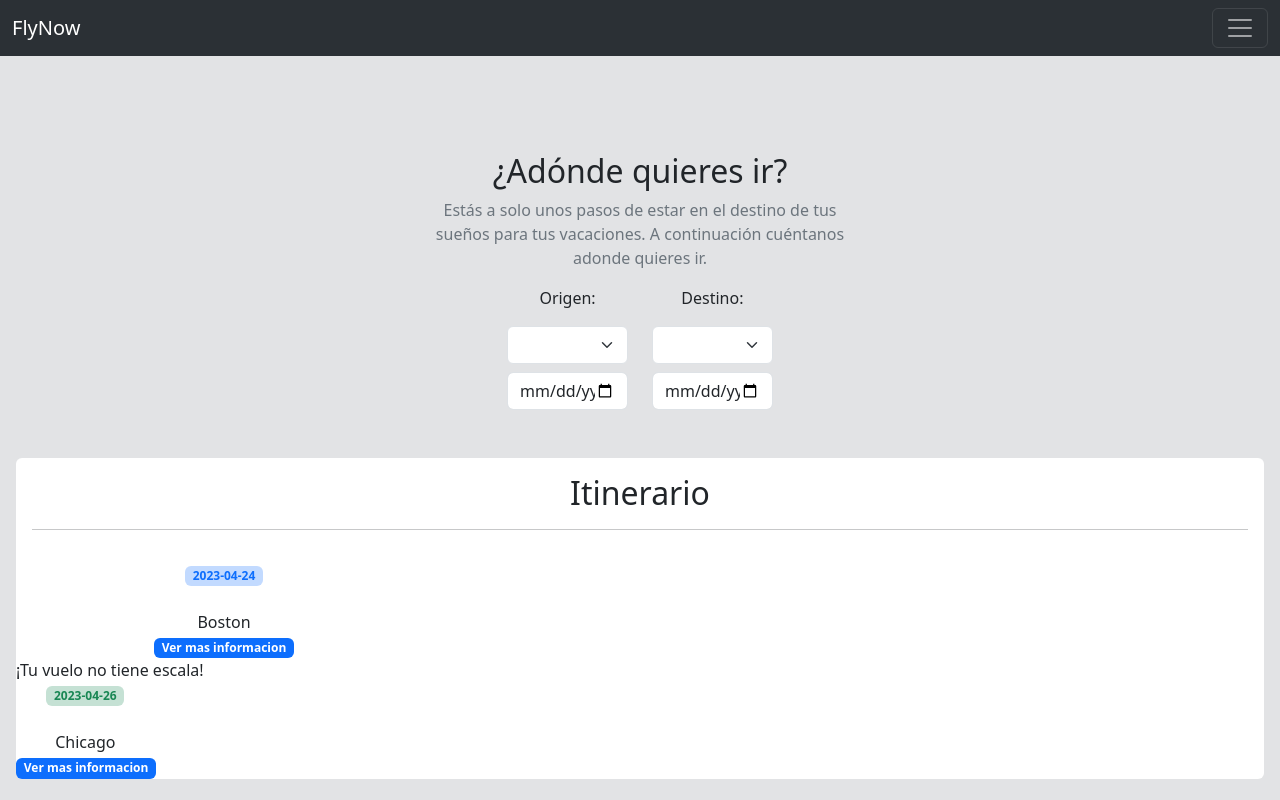
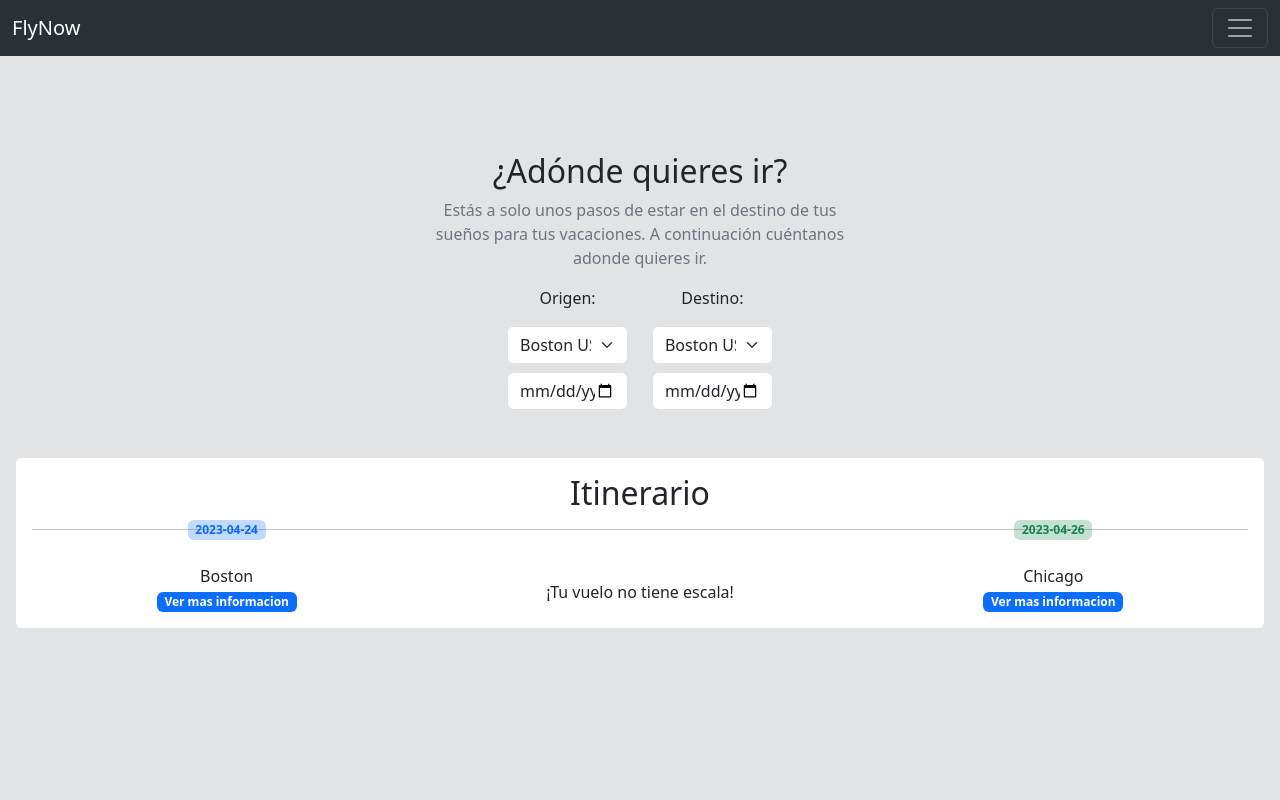
Before and after one commit to DiegoPardoCalderon/ReboundM3S4, a plain HTML site: page index.html in a window 1280 px wide. Drawn offline with nearby package versions, Linux system fonts and the light colour scheme.

Commit message:
seguimos avanzando en el proyecto

```diff
--- a/assets/js/main.js
+++ b/assets/js/main.js
@@ -0,0 +1,5 @@
+var origen = document.querySelector('#origen');
+    origen.addEventListener('change, function ({
+        var resultadoorigen = document.querySelector('#resultadoorigen');
+
+     }),
--- a/index.html
+++ b/index.html
@@ -53,13 +53,23 @@
                         <div class="row">
                             <div class="col-4 offset-2">
                                 <div class="mb-3 text-center">Origen:</div>
-                                <select id="Origen" class="form-select"></select>
+                                <select id="origen" class="form-select">
+                                    <option value="Boston USA">Boston USA</option>
+                                    <option value="Chicago USA">Chicago USA</option>
+                                    <option value="Paris FR">Paris FR</option>
+                                    <option value="Santiago CH">Santiago CH</option>
+                                  </select>
                                 <input type="date" class="mt-2 form-control">
                             </div>
-                            <div class="col-4">
-                                <div class="mb-3 text-center">Destino:</div>
-                                <select id="Destino" class="form-select"></select>
-                                <input type="date" class="mt-2 form-control">
+                        <div class="col-4">
+                            <div class="mb-3 text-center">Destino:</div>
+                            <select id="Destino" class="form-select">
+                                    <option value="Boston USA">Boston USA</option>
+                                    <option value="Chicago USA">Chicago USA</option>
+                                    <option value="Paris FR">Paris FR</option>
+                                    <option value="Venecia IT">Venecia IT</option>
+                           </select>
+                            <input type="date" class="mt-2 form-control">
                         </div>
                 </div>
             </div>
@@ -69,32 +79,28 @@
                 <div class="card-body">
                   <h2 class="card-title text-center">Itinerario</h2>
                   <hr>
-                </div id="resultados" class="row">
+                <div id="resultados" class="row">
                     <div class="col-4 text-center">
                         <div id="fecha-origen" class="badge text-bg-primary bg-opacity-25 text-primary">2023-04-24</div>
                         <div class="mt-4">Boston</div>
                         <div id="fecha-origen" class="badge text-bg-primary">Ver mas informacion</div>
                     </div>
 
-                    <div class="col-4">
-                        <div class="resultado-escala">¡Tu vuelo no tiene escala!</div>
+                    <div class="col-4 text-center">
+                        <div id="resultado-escala" class="mt-5 pt-3">¡Tu vuelo no tiene escala!</div>
                     </div>
 
                     <div class="col-4 text-center">
-                            <div class="col-4 text-center">
                             <div id="fecha-origen" class="badge text-bg-success bg-opacity-25 text-success">2023-04-26</div>
                             <div class="mt-4">Chicago</div>
                             <div id="fecha-origen" class="badge text-bg-primary">Ver mas informacion</div>
                         </div>
                     </div>
+                </div>
+            </div>
 
-              </div>
         </section>
     </main>
-
-
-
-    <script src="./assets/js/main.js"></script>
     <script src="https://cdn.jsdelivr.net/npm/bootstrap@5.3.0-alpha3/dist/js/bootstrap.bundle.min.js"
         integrity="sha384-ENjdO4Dr2bkBIFxQpeoTz1HIcje39Wm4jDKdf19U8gI4ddQ3GYNS7NTKfAdVQSZe"
         crossorigin="anonymous"></script>
```
